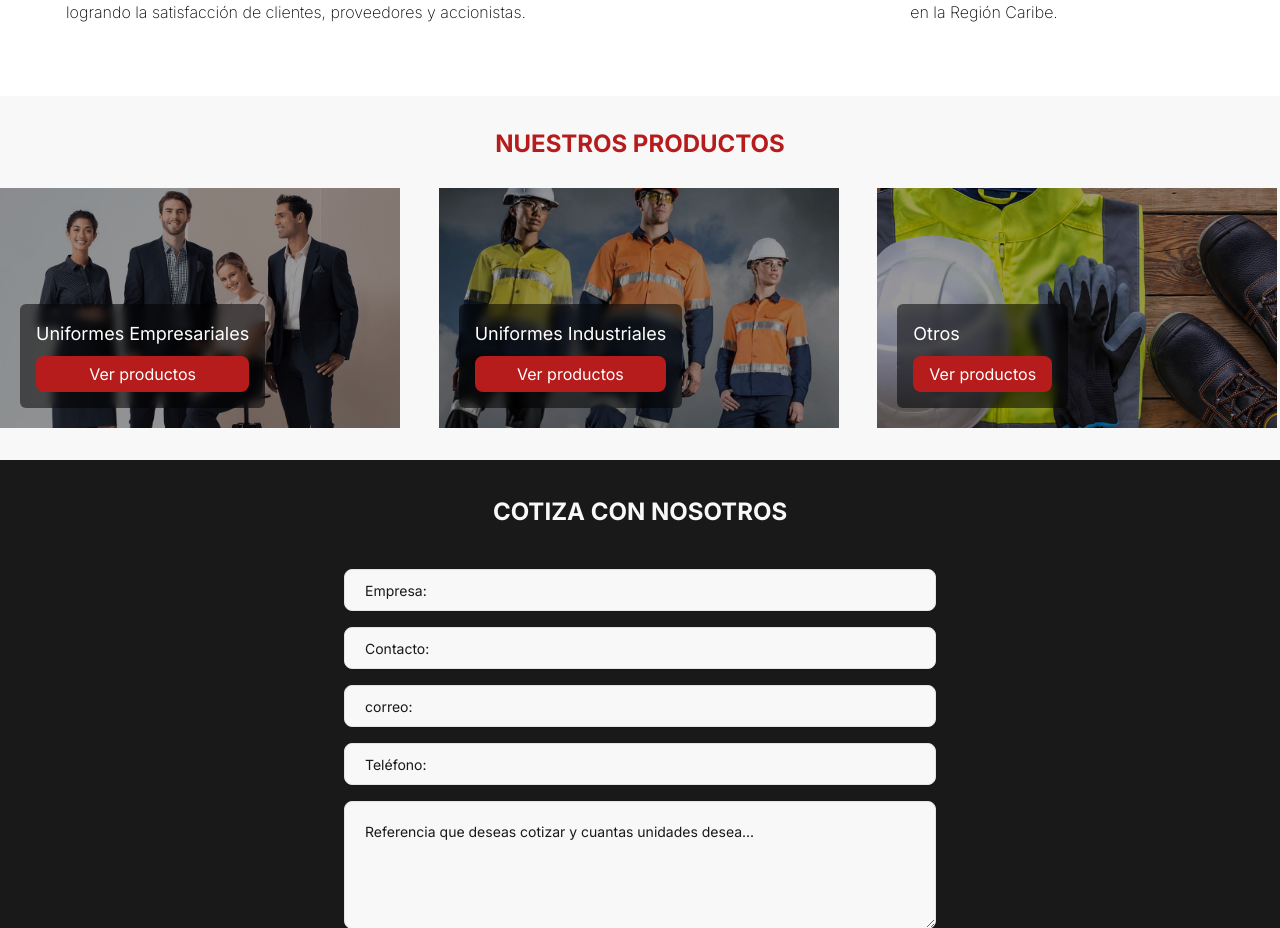
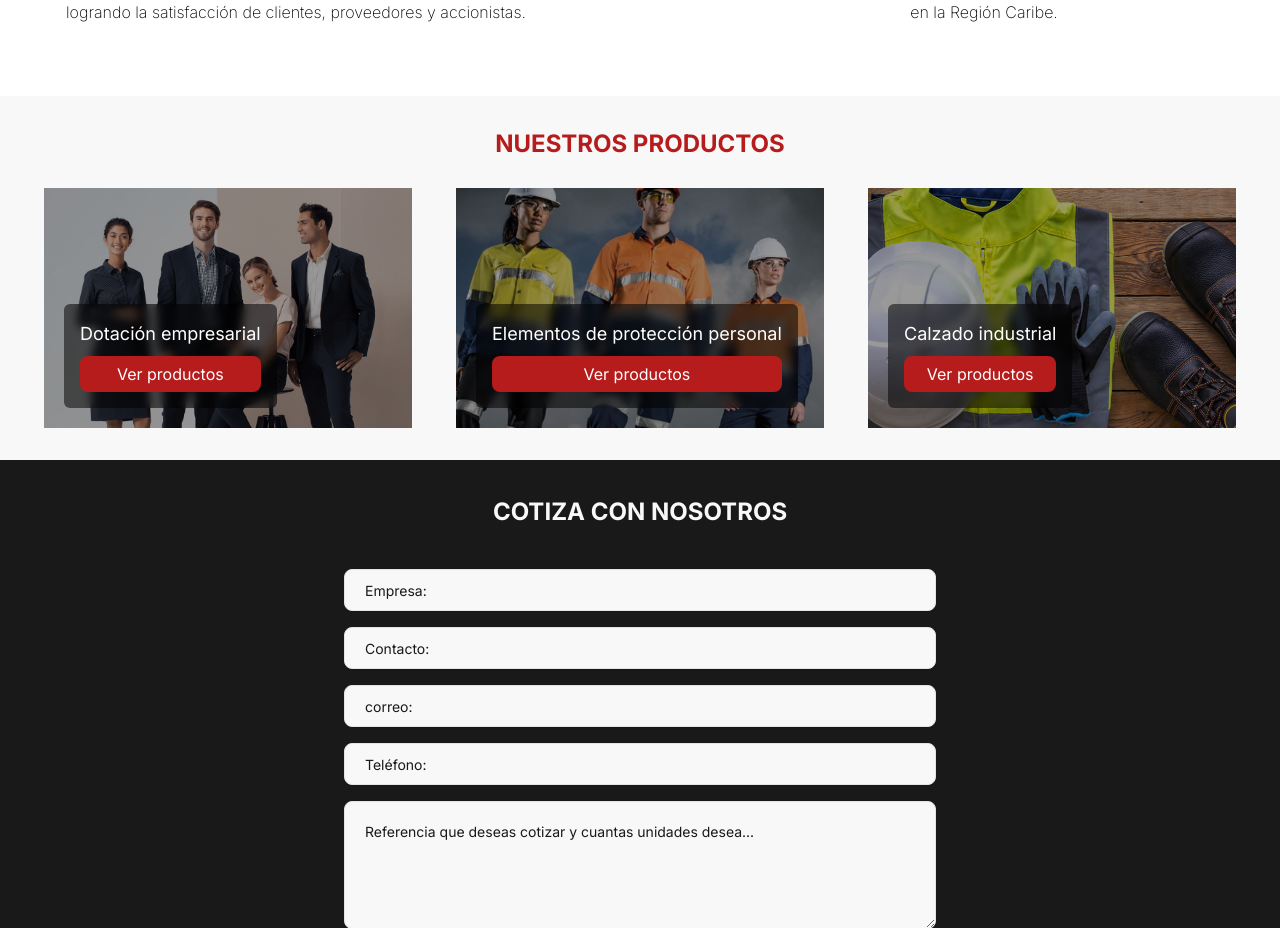
Before and after one commit to Valdo-177/Uni_dotaciones, a Next.js app: page / in a window 1280 px wide. Shown: the part 1003-1931 px from the top of the page. Built offline with nearby package versions, Linux system fonts and the light colour scheme.

Commit message:
5 de octubre 1:18 PM

```diff
--- a/app/layout.tsx
+++ b/app/layout.tsx
@@ -17,7 +17,7 @@ export const metadata: Metadata = {
     description: "Uni Dotaciones del Caribe",
     type: "website",
     images: {
-      url: "https://firebasestorage.googleapis.com/v0/b/fb-picporter.appspot.com/o/HADA%2FPreviewUnidotaciones.png?alt=media&token=a9f9b4ef-e675-4e4a-bee2-ab24cdd9c106",
+      url: "https://firebasestorage.googleapis.com/v0/b/fb-picporter.appspot.com/o/HADA%2FPreviewUnidotaciones.png?alt=media&token=365a2ba0-e80a-49c9-a289-78287678dee3",
       width: "1200",
       height: "630",
       alt: "Imagen descriptinva de la web",
--- /dev/null
+++ b/lib/firebase.js
@@ -0,0 +1,43 @@
+// Import the functions you need from the SDKs you need
+import { initializeApp } from "firebase/app";
+import { getStorage, ref} from "firebase/storage";
+import {
+  getFirestore,
+  collection,
+  addDoc,
+  updateDoc,
+  doc,
+} from "firebase/firestore";
+// TODO: Add SDKs for Firebase products that you want to use
+// https://firebase.google.com/docs/web/setup#available-libraries
+
+// Your web app's Firebase configuration
+// For Firebase JS SDK v7.20.0 and later, measurementId is optional
+const firebaseConfig = {
+  apiKey: "AIzaSyBklAuJO1m8JiYaQIGEJN9IGS28NyyPRbE",
+  authDomain: "unidotaciones-f49fc.firebaseapp.com",
+  projectId: "unidotaciones-f49fc",
+  storageBucket: "unidotaciones-f49fc.appspot.com",
+  messagingSenderId: "718018928962",
+  appId: "1:718018928962:web:7ccd3089f388ca21e8a8db"
+};
+
+// Initialize Firebase
+const app = initializeApp(firebaseConfig);
+const db = getFirestore(app);
+const storage = getStorage(app);
+const collectionRef = collection(db, "Productos");
+const storageRef = ref(storage);
+const imagesRef = ref(storageRef, "imagesDB");
+
+export {
+    collection,
+    addDoc,
+    updateDoc,
+    doc,
+    db,
+    collectionRef,
+    storageRef,
+    imagesRef,
+    storage,
+  };
--- a/package.json
+++ b/package.json
@@ -19,6 +19,7 @@
     "class-variance-authority": "^0.7.0",
     "clsx": "^2.1.1",
     "cmdk": "^1.0.0",
+    "firebase": "^10.14.0",
     "lucide-react": "^0.446.0",
     "next": "14.2.13",
     "react": "^18",
--- a/src/components/CardProducts/index.tsx
+++ b/src/components/CardProducts/index.tsx
@@ -1,5 +1,4 @@
 import { usePathname, useRouter, useSearchParams } from 'next/navigation';
-import imagen from "../../assets/camisa-oxford-hombre.jpeg";
 import Image from 'next/image';
 import {
     AlertDialog,
@@ -15,7 +14,14 @@ import {
 
 
 interface CardProductsTypes {
-    item: string;
+    item: {
+        Nombre: string;
+        categoria: string;
+        colores: string[];
+        descripcion: string;
+        imagen: string;
+        tallas: string[];
+    };
 }
 
 const CardProducts = ({ item }: CardProductsTypes) => {
@@ -34,28 +40,28 @@ const CardProducts = ({ item }: CardProductsTypes) => {
     return (
         <AlertDialog>
             <AlertDialogTrigger asChild>
-                <div className="cursor-pointer hover:shadow-md pt-5 w-[15rem] bg-white flex flex-col items-center gap-3" onClick={() => handleParams(item)}>
+                <div className="cursor-pointer hover:shadow-md pt-5 w-[15rem] bg-white flex flex-col items-center gap-3" onClick={() => handleParams(item.Nombre)}>
                     <div className="relative w-[15rem] h-[13rem]">
                         <Image
                             className="w-[100%] h-[100%] object-contain"
-                            src={imagen}
+                            src={item.imagen}
                             alt="hola"
                             width={500}
                             height={500}
                         />
                     </div>
                     <div className="p-4 bg-primaryColor w-full">
-                        <h4 className="font-medium text-center text-white">{item}</h4>
+                        <h4 className="font-medium text-center text-white">{item.Nombre}</h4>
 
                     </div>
                 </div>
             </AlertDialogTrigger>
-            <AlertDialogContent className='max-w-[75rem]'>
+            <AlertDialogContent className='max-w-[75rem] h-[40rem] overflow-y-scroll'>
                 <AlertDialogHeader>
                     <div className='flex gap-9 items-center flex-col sm:flex-row'>
                         <Image
-                            className="sm:w-[40rem] sm:h-[40rem] w-[16rem] h-[16rem] object-contain"
-                            src={imagen}
+                            className="sm:w-[30rem] sm:h-[30rem] w-[16rem] h-[16rem] object-contain"
+                            src={item.imagen}
                             alt="hola"
                             width={500}
                             height={500}
--- /dev/null
+++ b/src/hooks/GetData.ts
@@ -0,0 +1,91 @@
+import { useEffect, useState } from "react";
+import { getDocs, query, where } from "firebase/firestore";
+import { collectionRef } from "../../lib/firebase";
+
+interface Document {
+  Nombre: string;
+  categoria: string;
+  colores: string[];
+  descripcion: string;
+  imagen: string;
+  tallas: string[];
+};
+
+const GetData = (category: string) => {
+  const [documents, setDocuments] = useState<Document[]>([]);
+  const [loading, setLoading] = useState(true);
+
+  useEffect(() => {
+    let cancel = false;
+
+    const fetchDocuments = async () => {
+      try {
+        const q = query(collectionRef, where("categoria", "==", category));
+        const querySnapshot = await getDocs(q);
+
+        if (!cancel) {
+          const docs: Document[] = [];
+          querySnapshot.forEach((doc) => {
+            // @ts-expect-error TS2614: Property 'Precios' is missing in type 'Product'.
+            docs.push({ id: doc.id, ...doc.data() });
+          });
+          setDocuments(docs);
+          setLoading(false);
+        }
+      } catch (error) {
+        console.error('Error al obtener documentos:', error);
+        setLoading(false);
+      }
+    };
+
+    fetchDocuments();
+
+    return () => {
+      cancel = true;
+    };
+  }, [category]);
+
+  return {
+    documents,
+    loading
+  };
+};
+
+export default GetData;
+
+
+// import { useEffect, useState } from "react";
+// import { collection, getDocs } from "firebase/firestore";
+// import { db, collectionRef } from "../../lib/firebase";
+
+// const GetData = () => {
+//     const [documents, setDocuments] = useState([]);
+//     const [loading, setLoading] = useState(true); // Variable de estado para controlar la carga
+
+//     useEffect(() => {
+//         getDocs(collectionRef)
+//             .then((querySnapshot) => {
+//                 //@ts-ignore
+//                 const docs = [];
+//                 querySnapshot.forEach((doc) => {
+//                     docs.push({ id: doc.id, ...doc.data() });
+//                 });
+//                 //@ts-ignore
+//                 setDocuments(docs);
+//                 setLoading(false); // Una vez que se^` obtienen los documentos, se detiene la carga
+//             })
+//             .catch((error) => {
+//                 console.log('erro', error)
+//                 setLoading(false); // En caso de error, se detiene la carga
+//             });
+//     }, []);
+
+
+//     return {
+//         documents,
+//         loading
+//     }
+// }
+
+
+// export default GetData
--- /dev/null
+++ b/src/hooks/GetProduct.ts
@@ -0,0 +1,79 @@
+import { useEffect, useState } from "react";
+import { getDoc, doc } from "firebase/firestore";
+import { db } from "../../lib/firebase";
+import productImg from "../assets/aceite.jpg"
+
+export interface ProductType {
+  nombre: string;
+  descripcion: string;
+  codigo: string;
+  imagen: string;
+  Precios: {
+    [key: string]: string;
+  };
+  id: string;
+}
+
+
+export const GetProduct = (productId: string) => {
+  const [product, setProduct] = useState<ProductType | null>({
+    nombre: 'Producto de Prueba',
+    descripcion: 'Lorem ipsum dolor sit amet, consectetur adipisicing elit. Earum, quibusdam! Repudiandae maiores natus dolorum et officia repellat commodi vitae, officiis nisi optio sed dolore mollitia ratione necessitatibus esse veniam explicabo.',
+    codigo: '1234',
+    imagen: productImg.src,
+    Precios: {
+      "Precio X Mayor": "13.000"
+    },
+    id: "siohdkhsduhsdj",
+  });
+  const [loading, setLoading] = useState(true);
+  const [error, setError] = useState<string | null>(null);
+
+  useEffect(() => {
+    let isMounted = true;
+
+    const fetchProduct = async () => {
+      try {
+        const productRef = doc(db, 'Products', productId);
+        const docSnap = await getDoc(productRef);
+
+        if (isMounted && docSnap.exists()) {
+          const productData = docSnap.data();
+          setProduct({
+            id: docSnap.id,
+            ...productData
+          } as ProductType);
+        } else {
+          setProduct({
+            nombre: 'Producto de Prueba',
+            descripcion: 'Lorem ipsum dolor sit amet, consectetur adipisicing elit. Earum, quibusdam! Repudiandae maiores natus dolorum et officia repellat commodi vitae, officiis nisi optio sed dolore mollitia ratione necessitatibus esse veniam explicabo.',
+            codigo: '1234',
+            imagen: productImg.src,
+            Precios: {
+              "Precio X Mayor": "13.000"
+            },
+            id: "siohdkhsduhsdj",
+          });
+        }
+
+        setLoading(false);
+      } catch (error) {
+        console.error('Error al obtener producto:', error);
+        setError('No se pudo cargar el producto');
+        setLoading(false);
+      }
+    };
+
+    fetchProduct();
+
+    return () => {
+      isMounted = false;
+    };
+  }, [productId]);
+
+  return {
+    product,
+    loading,
+    error
+  };
+};
--- a/src/models/index.ts
+++ b/src/models/index.ts
@@ -30,37 +30,37 @@ export const itemBeneficios: TypesBeneficios[] =[
 
 export const categorias: categoriasType[] = [
     {
-        value: "Uniformes empresariales",
-        label: "Uniformes empresariales",
+        value: "Dotación empresarial",
+        label: "Dotación empresarial",
     },
     {
-        value: "Uniformes industriales",
-        label: "Uniformes industriales",
+        value: "Elementos de protección personal",
+        label: "Elementos de protección personal",
     },
     {
-        value: "Otros",
-        label: "Otros",
+        value: "Calzado industrial",
+        label: "Calzado industrial",
     },
 ]
 
 export const categoriasProduct: string[] = [
-    "Uniformes empresariales",
-    "Uniformes industriales",
-    "Otros",
+    "Dotación empresarial",
+    "Elementos de protección personal",
+    "Calzado industrial",
 ]
 
 export const Category: categoriasType[] = [
     {
-        value: "Uniformes empresariales",
-        label: "Uniformes empresariales",
+        value: "Dotación empresarial",
+        label: "Dotación empresarial",
     },
     {
-        value: "Uniformes industriales",
-        label: "Uniformes industriales",
+        value: "Elementos de protección personal",
+        label: "Elementos de protección personal",
     },
     {
-        value: "Otros",
-        label: "Otros",
+        value: "Calzado industrial",
+        label: "Calzado industrial",
     },
 
 ]
@@ -68,15 +68,15 @@ export const Category: categoriasType[] = [
 export const CategoryCard: categoryCardType[] = [
     {
         img: empresariales.src,
-        title: "Uniformes Empresariales",
+        title: "Dotación empresarial",
     },
     {
         img: industrial.src,
-        title: "Uniformes Industriales",
+        title: "Elementos de protección personal",
     },
     {
         img: otros.src,
-        title: "Otros",
+        title: "Calzado industrial",
     },
 ]
 
--- a/src/pages/HomePages/index.tsx
+++ b/src/pages/HomePages/index.tsx
@@ -70,14 +70,14 @@ const HomePages = () => {
       </section>
 
       <section className=" text-black ">
-        <div className="xl:w-[80rem] w-auto mx-auto gap-7 p-5 sm:p-0 my-8 flex flex-col items-center justify-center">
+        <div className="xl:w-[75rem] w-auto mx-auto gap-7 p-5 sm:p-0 my-8 flex flex-col items-center justify-center">
           <h3 className='text-[#b61c1c] uppercase text-2xl font-bold'>Nuestros productos</h3>
 
-          <div className="grid grid-cols-1 w-full sm:grid-cols-3 items-center justify-between  gap-9">
+          <div className="grid grid-cols-1 w-full sm:grid-cols-3 items-center justify-items-center  gap-9">
             {CategoryCard.map((item, index) => (
               <div
                 key={index}
-                className="relative sm:h-60 w-full h-[10rem] sm:w-[25rem] cursor-pointer bordercursor-pointer flex gap-2 items-center justify-center flex-col"
+                className="relative sm:h-60 w-full h-[10rem] sm:w-[23rem] cursor-pointer bordercursor-pointer flex gap-2 items-center justify-center flex-col"
               >
                 <Image
                   className="w-[100%] h-[100%] object-cover"
```
Also changed, not shown: app/[categoria]/page.tsx (+29 -6 lines), 2 other files (tests, documents, lock files or other folders).
